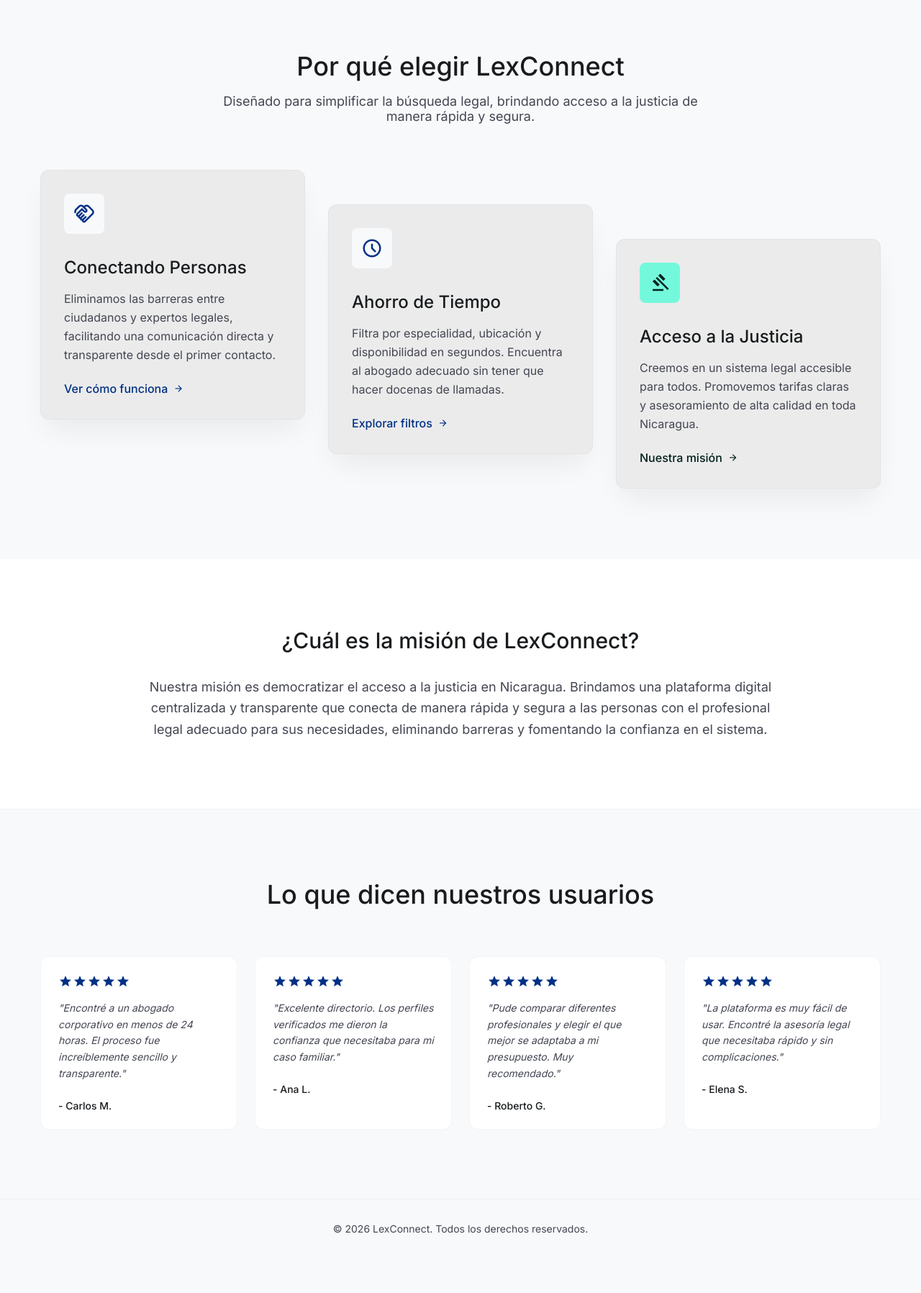
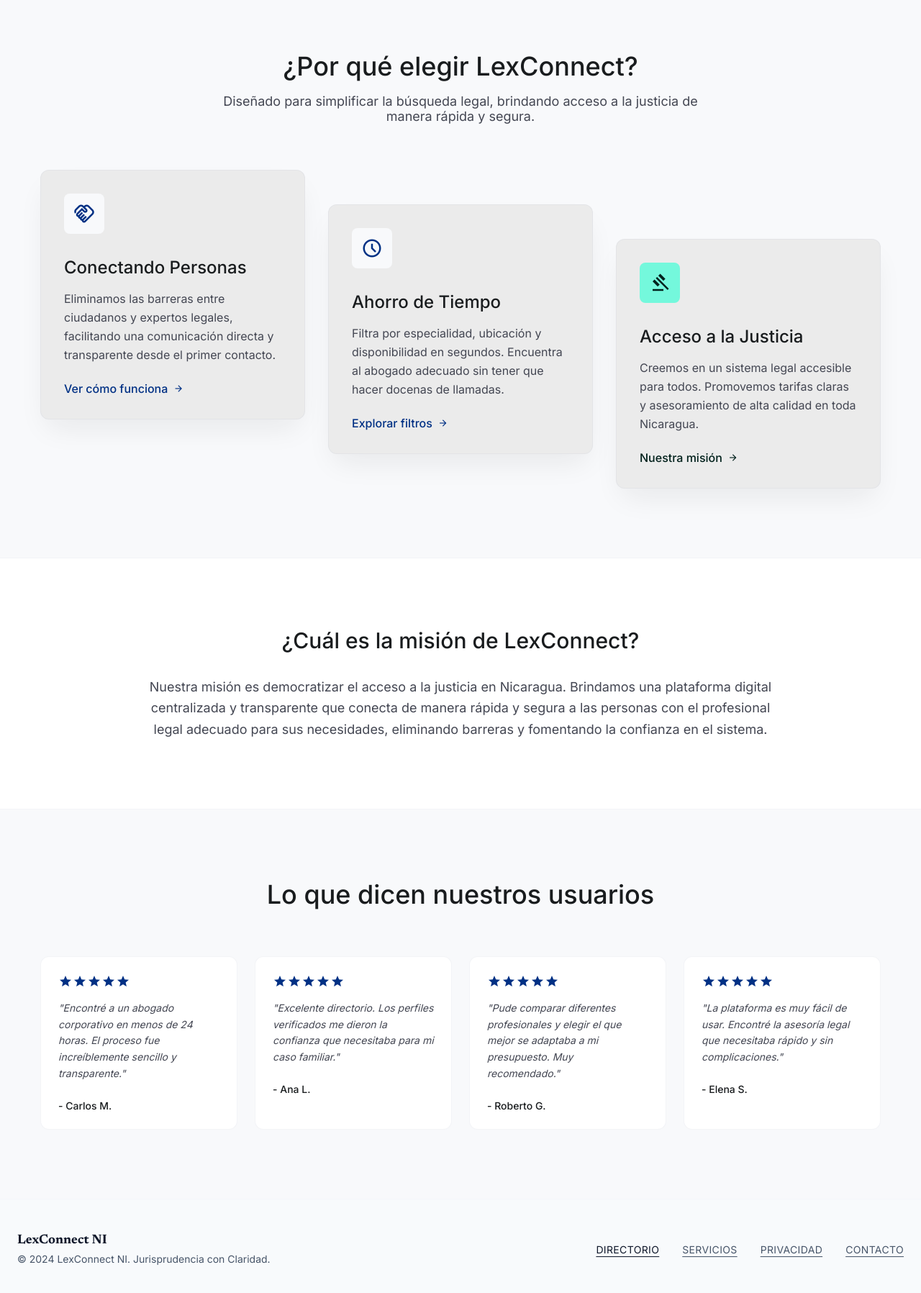
Before and after one commit to destripador2000/LexConnect, a React (Vite) app in the folder frontend/: page / in a window 1280 px wide. Shown: the part 903-2700 px from the top of the page at 72% size. Before the commit the page ends 2651 px from the top, so only its background shows below. Built offline with nearby package versions, Linux system fonts and the light colour scheme.

Commit message:
Refactor: Adaptando Footer para usarlo en ambas páginas

```diff
--- a/frontend/package.json
+++ b/frontend/package.json
@@ -24,6 +24,7 @@
     "eslint-plugin-react-hooks": "^7.0.1",
     "eslint-plugin-react-refresh": "^0.5.2",
     "globals": "^17.4.0",
+    "pnpm": "^10.33.0",
     "typescript": "~6.0.2",
     "typescript-eslint": "^8.58.0",
     "vite": "^8.0.4"
--- a/frontend/src/App.tsx
+++ b/frontend/src/App.tsx
@@ -1,10 +1,15 @@
 import { createBrowserRouter, RouterProvider } from 'react-router-dom'
 import { LandingPage } from './pages/LandingPage'
+import { DirectoryPage } from './pages/DirectoryPage'
 
 const router = createBrowserRouter([
   {
     path: '/',
     element: <LandingPage />,
+  },
+  {
+    path: '/directorio',
+    element: <DirectoryPage />,
   },
 ])
 
--- a/frontend/src/components/landing/HeroSection.tsx
+++ b/frontend/src/components/landing/HeroSection.tsx
@@ -7,7 +7,8 @@
   const navigate = useNavigate();
 
   return (
-    <section className={layoutStyles.heroSection} style={{ backgroundImage: "url('https://lh3.googleusercontent.com/aida-public/AB6AXuBOh8NUKhk9z366-Mb6MahEKcbDwUl9eaL39hQDfyFEf61XT5eqZFudDpzOGH2df3kgnJk5hfowfEcrVoE04B7wSd5_cCXx7k-yssKFBAXezEe6WjHEMuz5nuEXcgPscwjww2qaITuz8kCcqgv9KxtGjEHsLhuwb5AExgRr0Ts9nJL13CqDhb-C75FMPIdbFjmJ1lFFP0W2KCZ6xY7Td4HMCP6iKepahXnsJ-SqtzBnYQuXd8rx9QH5F9awCpK2MMi9Ioqi6_CQrPCj')" }}>
+    <section className={layoutStyles.heroSection}>
+      <div className={layoutStyles.heroBackground} style={{ backgroundImage: "url('https://images.unsplash.com/photo-1589829545856-d10d557cf95f?w=1920&q=80')" }}></div>
       <div className={layoutStyles.heroOverlay}></div>
       <div className={layoutStyles.heroContent}>
         <div className={styles.heroInner}>
--- a/frontend/src/components/layout/Footer.tsx
+++ b/frontend/src/components/layout/Footer.tsx
@@ -1,10 +1,22 @@
 import React from 'react';
-import styles from './Footer.module.css';
+import styles from '../../styles/Landing.module.css';
 
 export const Footer: React.FC = () => {
   return (
     <footer className={styles.footer}>
-      <p className={styles.text}>© 2026 LexConnect. Todos los derechos reservados.</p>
+      <div className={styles.footerContainer}>
+        <div>
+          <p className={styles.footerBrandText}>LexConnect NI</p>
+          <p className={styles.footerCopyright}>© 2024 LexConnect NI. Jurisprudencia con Claridad.</p>
+        </div>
+
+        <nav className={styles.footerNav}>
+          <a href="#" className={`${styles.footerLink} ${styles.footerLinkPrimary}`}>Directorio</a>
+          <a href="#" className={`${styles.footerLink} ${styles.footerLinkSecondary}`}>Servicios</a>
+          <a href="#" className={`${styles.footerLink} ${styles.footerLinkSecondary}`}>Privacidad</a>
+          <a href="#" className={`${styles.footerLink} ${styles.footerLinkSecondary}`}>Contacto</a>
+        </nav>
+      </div>
     </footer>
   );
 };
--- a/frontend/src/index.css
+++ b/frontend/src/index.css
@@ -1,5 +1,6 @@
 @import url('https://fonts.googleapis.com/css2?family=Inter:wght@400;500;600;700&display=swap');
 @import url('https://fonts.googleapis.com/css2?family=Material+Symbols+Outlined:opsz,wght,FILL,GRAD@20..48,400..700,0..1,-50..200&display=swap');
+@import url('https://fonts.googleapis.com/css2?family=Newsreader:ital,opsz,wght@0,6..72,200..800;1,6..72,200..800&family=Manrope:wght@200..800&display=swap');
 @import './styles/globals.css';
 
 * {
--- a/frontend/src/pages/LandingPage.tsx
+++ b/frontend/src/pages/LandingPage.tsx
@@ -52,7 +52,7 @@
         <section className={layoutStyles.section}>
           <div className={layoutStyles.sectionInner}>
             <div className={layoutStyles.sectionCenter}>
-              <h2 className={layoutStyles.sectionTitle}>Por qué elegir LexConnect</h2>
+              <h2 className={layoutStyles.sectionTitle}>¿Por qué elegir LexConnect?</h2>
               <p className={layoutStyles.sectionSubtitle}>Diseñado para simplificar la búsqueda legal, brindando acceso a la justicia de manera rápida y segura.</p>
             </div>
 
--- a/frontend/src/styles/Landing.module.css
+++ b/frontend/src/styles/Landing.module.css
@@ -67,6 +67,15 @@
   align-items: center;
   background-size: cover;
   background-position: center;
+}
+
+.heroBackground {
+  position: absolute;
+  inset: 0;
+  background-size: cover;
+  background-position: center;
+  filter: blur(8px);
+  z-index: 0;
 }
 
 .heroOverlay {
@@ -203,3 +212,16 @@
 @media (min-width: 1024px) {
   .testimonialsGrid { grid-template-columns: repeat(4, 1fr); }
 }
+
+.footer { background: #f8fafc; width: 100%; padding: 3rem 1.5rem; border-top: 1px solid rgba(226, 232, 240, 0.2); }
+.footerContainer { display: flex; justify-content: space-between; align-items: center; max-width: 1280px; margin: 0 auto; }
+.footerBrandText { font: 700 1.125rem/1 var(--font-headline); color: var(--blue-900); margin: 0 0 0.5rem; }
+.footerCopyright { font-size: 0.875rem; color: #475569; margin: 0; }
+.footerNav { display: flex; gap: 2rem; }
+.footerLink { font-size: 0.875rem; letter-spacing: 0.025em; text-transform: uppercase; text-decoration: underline; text-underline-offset: 4px; transition: opacity 0.2s; }
+.footerLinkPrimary { color: var(--blue-900); }
+.footerLinkSecondary { color: #475569; }
+
+@media (max-width: 768px) {
+  .footerContainer { flex-direction: column; gap: 1.5rem; }
+}
--- a/frontend/src/styles/globals.css
+++ b/frontend/src/styles/globals.css
@@ -1,6 +1,7 @@
 :root {
   --primary: #003084;
   --primary-hover: #1a47a8;
+  --primary-container: #1a47a8;
   --on-primary: #ffffff;
   --surface: #f8f9fb;
   --surface-container: #ffffff;
@@ -9,6 +10,8 @@
   --surface-container-high: #E8E8E8;
   --text-main: #191c1e;
   --text-muted: #434652;
+  --on-surface: #191c1e;
+  --on-surface-variant: #434652;
   --border-color: rgba(196, 198, 212, 0.2);
   --shadow-ambient: 0 20px 40px -10px rgba(25, 28, 30, 0.08);
   --secondary-container: #74F8DC;
@@ -16,6 +19,9 @@
   --radius-lg: 0.5rem;
   --radius-xl: 0.75rem;
   --font-serif: 'Georgia', serif;
+  --font-headline: 'Newsreader', serif;
+  --font-body: 'Manrope', sans-serif;
+  --blue-900: #0f172a;
 }
 
 *, *::before, *::after {
```
Also changed, not shown: 1 other file (tests, documents, lock files or other folders).
